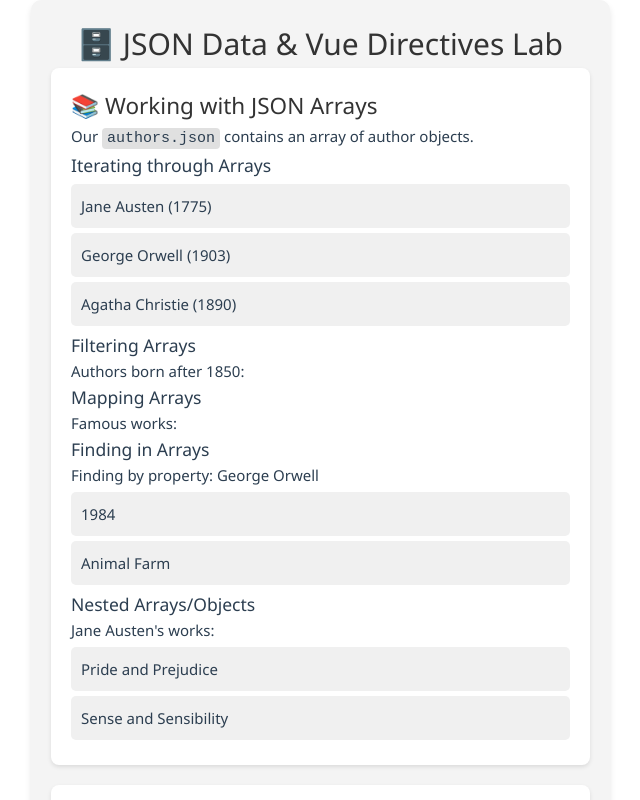
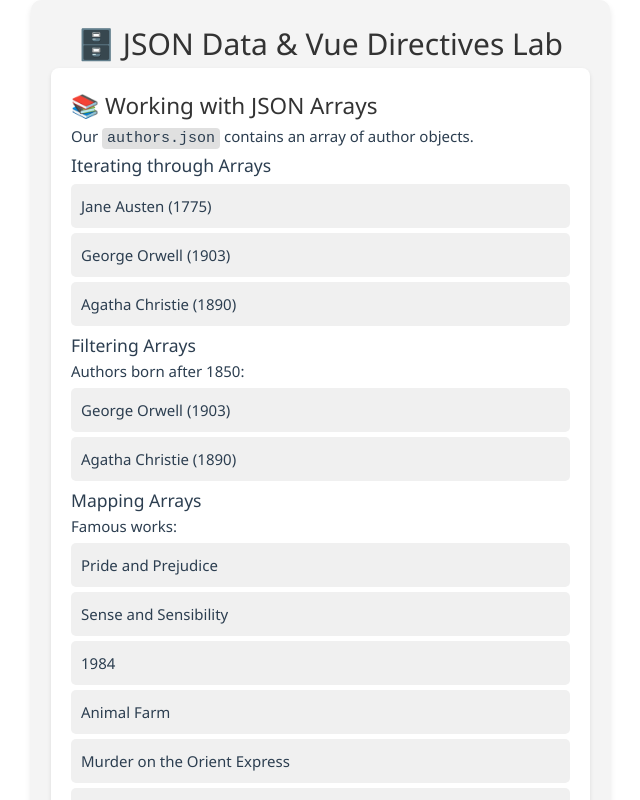
Before and after one commit to TianyuNiu213/fit5032-week2lab, a Vue app in the folder tniu-library/: page / in a window 1280 px wide. Shown: the top 800 px of the page, without its empty margins (609-1249 px from the left). Built offline with nearby package versions, Linux system fonts and the light colour scheme.

Commit message:
update JSON.vue

```diff
--- a/tniu-library/src/components/JSON.vue
+++ b/tniu-library/src/components/JSON.vue
@@ -116,7 +116,7 @@
       <p v-else class="message">Click the button to see a message.</p>
     </section>
 
-     <section class="lab-section">
+    <section class="lab-section">
       <h2>Attribute, Class and Style Binding with <code>v-bind</code></h2>
       <p>Highlighting Specific Authors:</p>
       <ul>
@@ -141,16 +141,16 @@ import bookstores from "../assets/json/bookstores.json"
 const showMessage = ref(false)
 
 // Activity 2: Get authors born after 1850
-const modernAuthors = computed(() => {
+const modernAuthors = computed(() =>
   // TODO: CODE TO FILTER ARRAY OF AUTHORS HERE
-  authors.filter((author) => author.birthYear > 1850)
-})
+  authors.filter(author => author.birthYear > 1850)
+)
 
 // Activity 3: Get all famous works
-const allFamousWorks = computed(() => {
+const allFamousWorks = computed(() =>
   // TODO: CODE TO GET ALL FAMOUS WORKS HERE
-  authors.flatMap((author) => author.famousWorks.map((work) => work.title))
-})
+  authors.flatMap(author => author.famousWorks.map(work => work.title)
+))
 
 // Activity 4: Find author by name
 const orwell = computed(() =>
@@ -160,7 +160,7 @@ const orwell = computed(() =>
 
 // Activity 5: Find author by ID
 const austen = computed(() =>
-  // TODO: CODE TO FIND AUTHOR BY ID HERE
+    // TODO: CODE TO FIND AUTHOR BY ID HERE
   authors.find(author => author.id === 1)
 )
 
```
